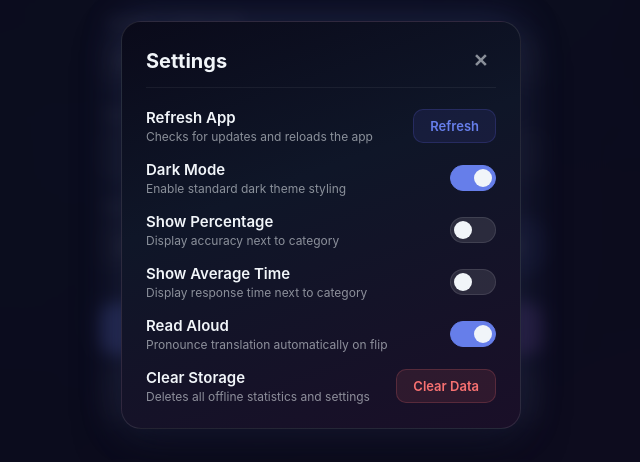
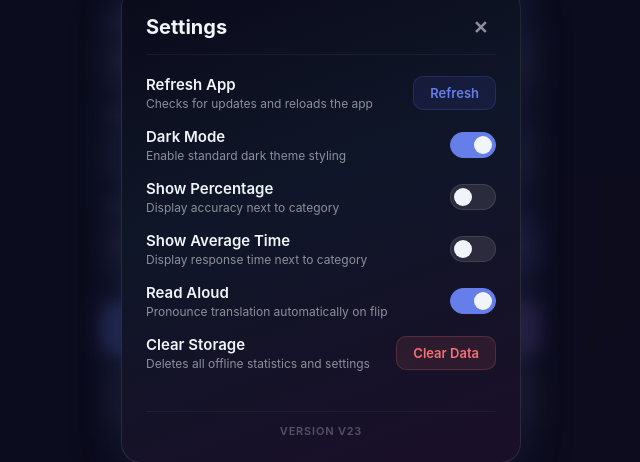
Before and after one commit to dombraccia/number_flash, a plain HTML site: page index.html in a window 1280 px wide. Both pictures are taken after a click on the button "⚙️". Shown: the part 175-637 px from the top of the page, without its empty margins (319-959 px from the left). Drawn offline with Linux system fonts and the light colour scheme.

Commit message:
Implement dynamic version watermark in Settings modal synced with Service Worker cache

```diff
--- a/app.js
+++ b/app.js
@@ -52,6 +52,7 @@ const elements = {
     statsReviewBtn: document.getElementById('stats-review-btn'),
     clearCacheBtn: document.getElementById('clear-cache-btn'),
     refreshAppBtn: document.getElementById('refresh-app-btn'),
+    settingsVersion: document.getElementById('settings-version'),
     infoBtn: document.getElementById('info-btn'),
     infoModal: document.getElementById('info-modal'),
     infoCloseBtn: document.getElementById('info-close-btn')
@@ -143,9 +144,25 @@ function savePreferences() {
     localStorage.setItem('numflash_reviews_count', elements.reviewsCount.value);
 }
 
+function fetchAppVersion() {
+    fetch('./sw.js')
+        .then(r => r.text())
+        .then(text => {
+            const match = text.match(/const CACHE_NAME\s*=\s*['"`]([^'"`]+)['"`]/);
+            if (match && match[1]) {
+                const version = match[1].replace('numflash-', '');
+                elements.settingsVersion.textContent = `Version ${version}`;
+            }
+        }).catch(err => {
+            console.warn('Failed to parse app version from sw.js:', err);
+            elements.settingsVersion.textContent = 'Version unknown';
+        });
+}
+
 // Initialize — go straight to home (no auth needed)
 loadPreferences();
 loadSettings();
+fetchAppVersion();
 views.app.classList.remove('hidden');
 showView('home');
 
--- a/index.html
+++ b/index.html
@@ -205,6 +205,7 @@
                         <button id="clear-cache-btn" class="delete-btn" type="button">Clear Data</button>
                     </div>
                 </div>
+                <div id="settings-version" class="settings-version">Version --</div>
             </div>
         </div>
 
--- a/styles.css
+++ b/styles.css
@@ -1068,6 +1068,19 @@ input:checked + .slider::before {
     transform: scale(0.95);
 }
 
+.settings-version {
+    text-align: center;
+    font-size: 11px;
+    color: var(--text-secondary);
+    opacity: 0.5;
+    margin-top: 20px;
+    padding-top: 12px;
+    border-top: 1px solid var(--border-light);
+    letter-spacing: 0.8px;
+    text-transform: uppercase;
+    font-weight: 600;
+}
+
 /* ---- Home Footer & Info Modal ---- */
 .home-footer {
     display: flex;
--- a/sw.js
+++ b/sw.js
@@ -1,4 +1,4 @@
-const CACHE_NAME = 'numflash-v22';
+const CACHE_NAME = 'numflash-v23';
 const ASSETS = [
     './',
     './index.html',
```
